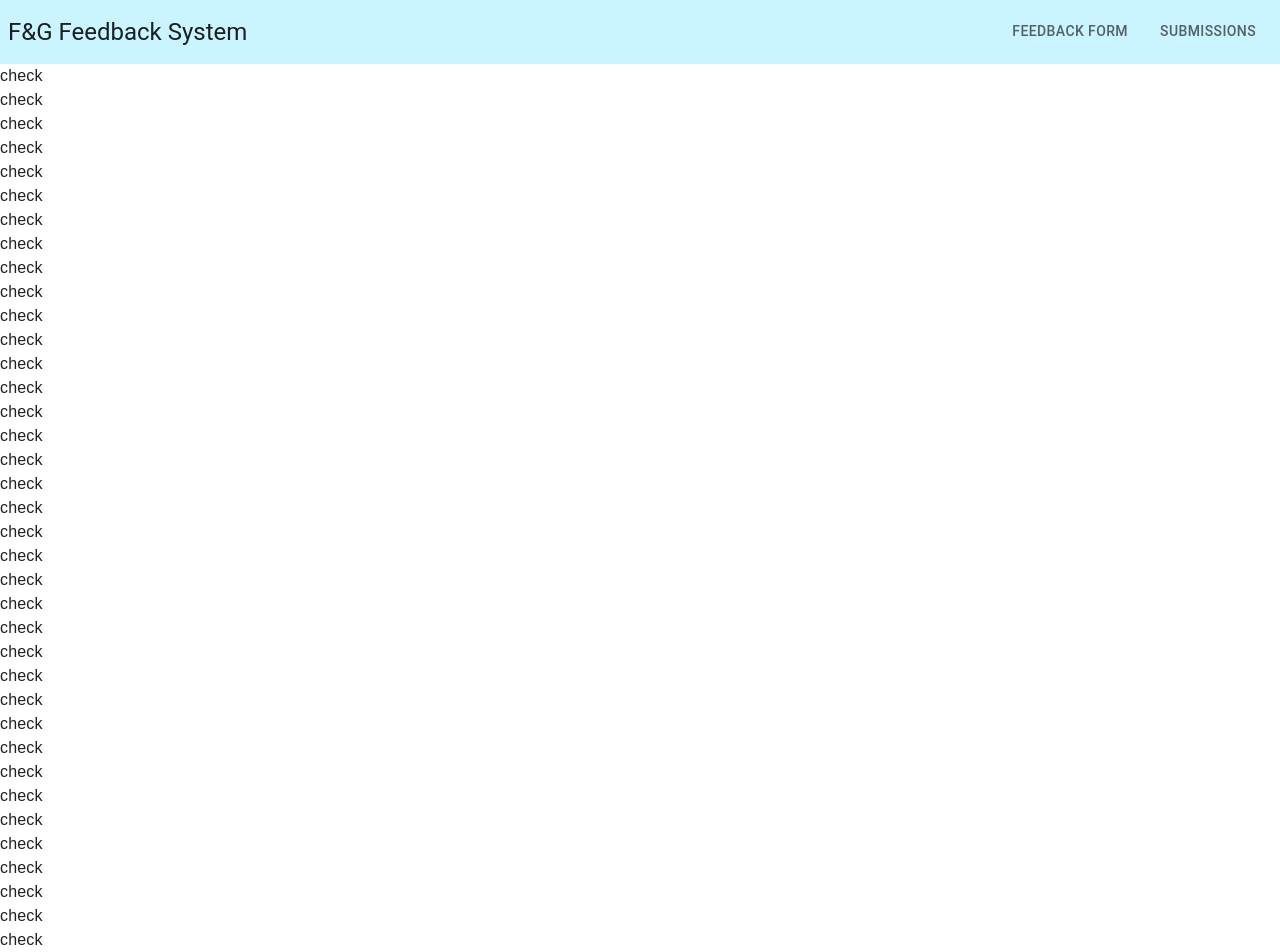
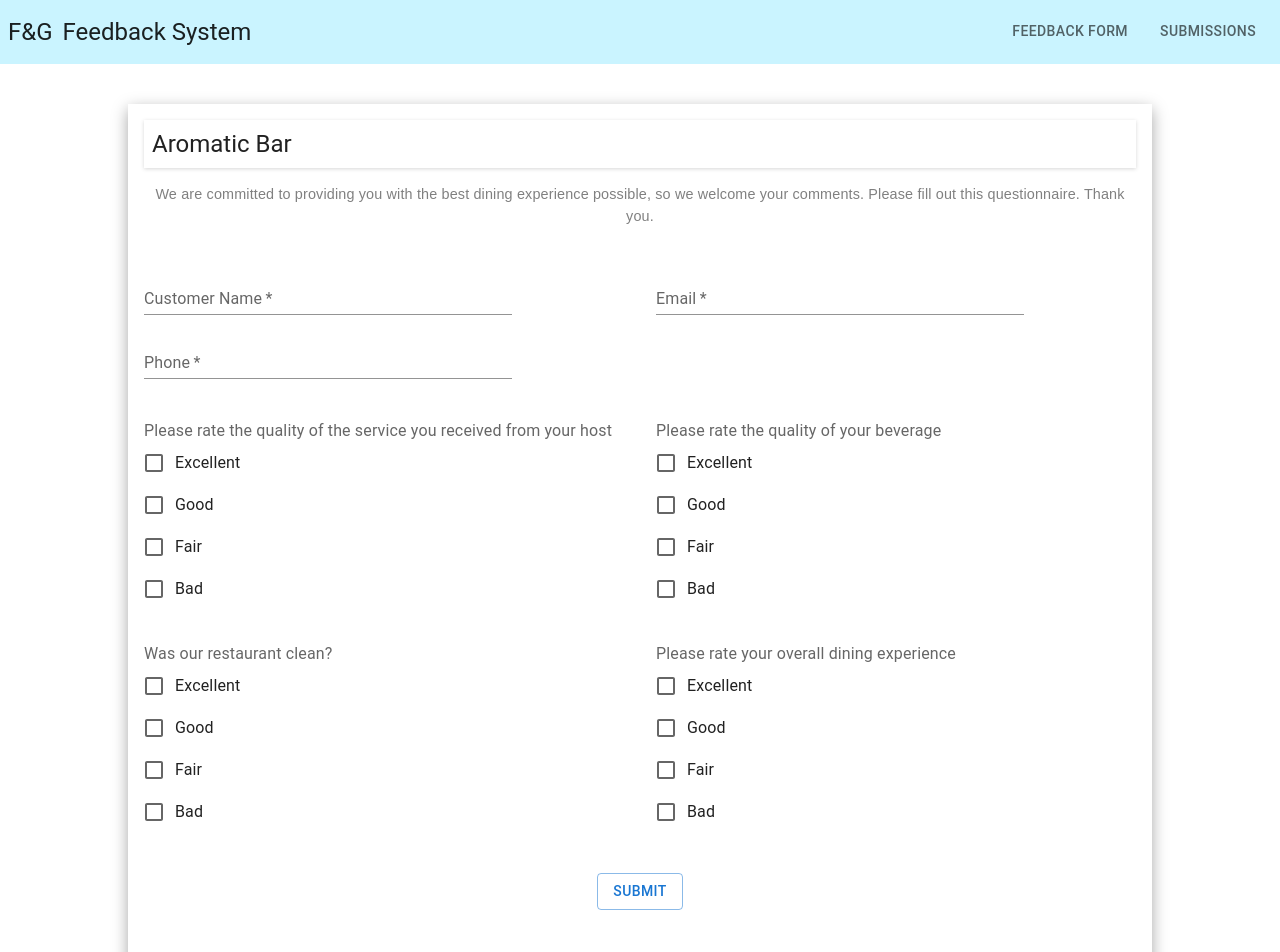
Before and after one commit to Nitesh-Samaniya/senpiper, a React (Create React App) app: page / in a window 1280 px wide. Shown: the top 952 px of the page. Built offline with nearby package versions, Linux system fonts and the light colour scheme.

Commit message:
form section added

```diff
--- a/src/App.js
+++ b/src/App.js
@@ -1,9 +1,13 @@
-import Box from '@mui/material/Box';
 import "./App.css";
-import { CssBaseline, Tab, Tabs, Toolbar, Typography } from '@mui/material';
+import { Tabs, Tab, Box, CssBaseline, Toolbar, Typography, useMediaQuery } from '@mui/material';
+import { useTheme } from '@mui/material/styles';
 import Form from './components/Form';
 
 function App() {
+  // const feedbackData = JSON.parse(localStorage.getItem("feedbackData")) || [];
+
+  const theme = useTheme();
+  const isMobile = useMediaQuery(theme.breakpoints.down('sm'));
 
   return (
     <Box sx={{fontFamily: 'sans-serif'}} className="App">
@@ -19,8 +23,15 @@ function App() {
           backgroundColor: '#CAF4FF'
         }}
       >
-        <Box>
-          <Typography variant="h5">F&G Feedback System</Typography>
+        <Box
+          sx={{
+            display: 'flex',
+            alignItems: 'center',
+            gap: '10px'
+          }}
+        >
+          <Typography variant={isMobile ? "h6" : "h5"}>F&G</Typography>
+          {!isMobile && <Typography variant="h5">Feedback System</Typography>}
         </Box>
 
         <Box>
@@ -33,7 +44,7 @@ function App() {
 
       <Toolbar />
 
-      <Box>
+      <Box mt={5}>
         <Form />
       </Box>
     </Box>
--- a/src/components/Form.jsx
+++ b/src/components/Form.jsx
@@ -1,83 +1,256 @@
-import React from 'react'
+import React, { useState } from 'react';
+import { TextField, Button, Checkbox, FormControlLabel, FormControl, FormLabel, Typography, Box } from '@mui/material';
+import useMediaQuery from '@mui/material/useMediaQuery';
 
-const Form = () => {
-  return(
-    <div>
-        <p>check</p>
-        <p>check</p>
-        <p>check</p>
-        <p>check</p>
-        <p>check</p>
-        <p>check</p>
-        <p>check</p>
-        <p>check</p>
-        <p>check</p>
-        <p>check</p>
-        <p>check</p>
-        <p>check</p>
-        <p>check</p>
-        <p>check</p>
-        <p>check</p>
-        <p>check</p>
-        <p>check</p>
-        <p>check</p>
-        <p>check</p>
-        <p>check</p>
-        <p>check</p>
-        <p>check</p>
-        <p>check</p>
-        <p>check</p>
-        <p>check</p>
-        <p>check</p>
-        <p>check</p>
-        <p>check</p>
-        <p>check</p>
-        <p>check</p>
-        <p>check</p>
-        <p>check</p>
-        <p>check</p>
-        <p>check</p>
-        <p>check</p>
-        <p>check</p>
-        <p>check</p>
-        <p>check</p>
-        <p>check</p>
-        <p>check</p>
-        <p>check</p>
-        <p>check</p>
-        <p>check</p>
-        <p>check</p>
-        <p>check</p>
-        <p>check</p>
-        <p>check</p>
-        <p>check</p>
-        <p>check</p>
-        <p>check</p>
-        <p>check</p>
-        <p>check</p>
-        <p>check</p>
-        <p>check</p>
-        <p>check</p>
-        <p>check</p>
-        <p>check</p>
-        <p>check</p>
-        <p>check</p>
-        <p>check</p>
-        <p>check</p>
-        <p>check</p>
-        <p>check</p>
-        <p>check</p>
-        <p>check</p>
-        <p>check</p>
-        <p>check</p>
-        <p>check</p>
-        <p>check</p>
-        <p>check</p>
-        <p>check</p>
-        <p>check</p>
+const Form = ({feedbackData}) => {
+  const [formData, setFormData] = useState({
+    customerName: '',
+    email: '',
+    phone: '',
+    serviceQuality: '',
+    beverageQuality: '',
+    cleanliness: '',
+    overallExperience: ''
+  });
+  const below735 = useMediaQuery('(max-width:735px)');
+  const below900 = useMediaQuery('(max-width:900px)');
+  const below600 = useMediaQuery('(max-width:600px)');
 
-    </div>
-  )
-}
 
-export default Form
+  const handleChange = (e) => {
+    const { name, value } = e.target;
+
+    if (name === 'serviceQuality' || name === 'beverageQuality' || name === 'cleanliness' || name === 'overallExperience') {
+      setFormData((prevData) => ({
+        ...prevData,
+        [name]: value
+      }));
+    } else {
+      if(name === 'phone'){
+        const regex = /^[0-9\b]+$/;
+        if (value === '' || (regex.test(value) && value.length <= 10)) {
+          setFormData({
+            ...formData,
+            [name]: value,
+          });
+        }
+      }else{
+        setFormData((prevData) => ({
+          ...prevData,
+          [name]: value
+        }));
+      }
+    }
+  };
+
+
+  const handleSubmit = (e) => {
+    e.preventDefault();
+    if (validateForm()) {
+      const feedbackData = JSON.parse(localStorage.getItem("feedbackData")) || [];
+      const data = [...feedbackData, formData];
+      localStorage.setItem('feedbackData', JSON.stringify(data));
+      setFormData({
+        customerName: '',
+        email: '',
+        phone: '',
+        serviceQuality: '',
+        beverageQuality: '',
+        cleanliness: '',
+        overallExperience: ''
+      })
+      alert('Thank you for completing the information');
+    }
+  };
+
+  const validateForm = () => {
+    if(formData.beverageQuality==='' || formData.cleanliness==='' || formData.overallExperience==='' || formData.serviceQuality===''){
+      alert("Please fill all the check boxes.")
+      return false;
+    }
+    return true;
+  };
+
+  return (
+    <form onSubmit={handleSubmit}>
+      <Box sx={{
+          width:'80%',
+          margin: 'auto',
+          padding: '1rem',
+          boxShadow: 'rgba(0, 0, 0, 0.35) 0px 5px 15px'
+        }}>
+
+        <Box>
+          {/* bar */}
+          <Box sx={{
+            width: '100%',
+            padding: '0.5rem',
+            boxShadow: 'rgba(0, 0, 0, 0.16) 0px 1px 4px'
+          }}>
+            <Typography variant="h5">Aromatic Bar</Typography>
+          </Box>
+
+          {/* desc */}
+          <Box mt={2} sx={{color: 'gray', textAlign: 'center', fontSize: below735 ? '0.7rem' : '0.9rem'}}>
+            We are committed to providing you with the best dining experience possible, so we welcome your comments. Please fill out this questionnaire. Thank you.
+          </Box>
+
+          {/* inputs */}
+          <Box mt={5} sx={{
+              display: 'grid',
+              gridTemplateColumns: below600 ? 'repeat(1,1fr)' : 'repeat(2,1fr)',
+              columnGap: '2rem',
+              rowGap: '1rem'
+            }}
+          >
+            <TextField
+              sx={{
+                  width: below900 ? 'calc(100% - 1rem)' : 'calc(80% - 1rem)',
+              }}
+              label="Customer Name" name="customerName" value={formData.customerName} onChange={handleChange} fullWidth required variant="standard" />
+
+            <TextField
+              sx={{
+                width: below900 ? 'calc(100% - 1rem)' : 'calc(80% - 1rem)',
+              }}
+              label="Email" name="email" value={formData.email} type="email" onChange={handleChange} fullWidth required variant="standard"/>
+            <TextField
+              sx={{
+                width: below900 ? 'calc(100% - 1rem)' : 'calc(80% - 1rem)',
+              }}
+              label="Phone" name="phone" value={formData.phone} type="tel" onChange={handleChange} fullWidth required variant="standard" inputProps={{ maxLength: 10 }}/>
+          </Box>
+
+          {/* rating */}
+          <Box mt={5} sx={{
+              display: 'grid',
+              gridTemplateColumns: below600 ? 'repeat(1,1fr)' : below900 ? 'repeat(2,1fr)' : 'repeat(2,1fr)',
+              columnGap: '2rem',
+              rowGap: '2rem'
+            }}>
+            <FormControl component="fieldset">
+              <FormLabel component="legend">Please rate the quality of the service you received from your host</FormLabel>
+              <FormControlLabel
+                control={<Checkbox checked={formData.serviceQuality === 'Excellent'} onChange={handleChange} />}
+                label="Excellent"
+                name="serviceQuality"
+                value="Excellent"
+              />
+              <FormControlLabel
+                control={<Checkbox checked={formData.serviceQuality === 'Good'} onChange={handleChange} />}
+                label="Good"
+                name="serviceQuality"
+                value="Good"
+              />
+              <FormControlLabel
+                control={<Checkbox checked={formData.serviceQuality === 'Fair'} onChange={handleChange} />}
+                label="Fair"
+                name="serviceQuality"
+                value="Fair"
+              />
+              <FormControlLabel
+                control={<Checkbox checked={formData.serviceQuality === 'Bad'} onChange={handleChange} />}
+                label="Bad"
+                name="serviceQuality"
+                value="Bad"
+              />
+            </FormControl>
+
+            <FormControl component="fieldset">
+              <FormLabel component="legend">Please rate the quality of your beverage</FormLabel>
+              <FormControlLabel
+                control={<Checkbox checked={formData.beverageQuality === 'Excellent'} onChange={handleChange} />}
+                label="Excellent"
+                name="beverageQuality"
+                value="Excellent"
+              />
+              <FormControlLabel
+                control={<Checkbox checked={formData.beverageQuality === 'Good'} onChange={handleChange} />}
+                label="Good"
+                name="beverageQuality"
+                value="Good"
+              />
+              <FormControlLabel
+                control={<Checkbox checked={formData.beverageQuality === 'Fair'} onChange={handleChange} />}
+                label="Fair"
+                name="beverageQuality"
+                value="Fair"
+              />
+              <FormControlLabel
+                control={<Checkbox checked={formData.beverageQuality === 'Bad'} onChange={handleChange} />}
+                label="Bad"
+                name="beverageQuality"
+                value="Bad"
+              />
+            </FormControl>
+
+            <FormControl component="fieldset">
+              <FormLabel component="legend">Was our restaurant clean?</FormLabel>
+              <FormControlLabel
+                control={<Checkbox checked={formData.cleanliness === 'Excellent'} onChange={handleChange} />}
+                label="Excellent"
+                name="cleanliness"
+                value="Excellent"
+              />
+              <FormControlLabel
+                control={<Checkbox checked={formData.cleanliness === 'Good'} onChange={handleChange} />}
+                label="Good"
+                name="cleanliness"
+                value="Good"
+              />
+              <FormControlLabel
+                control={<Checkbox checked={formData.cleanliness === 'Fair'} onChange={handleChange} />}
+                label="Fair"
+                name="cleanliness"
+                value="Fair"
+              />
+              <FormControlLabel
+                control={<Checkbox checked={formData.cleanliness === 'Bad'} onChange={handleChange} />}
+                label="Bad"
+                name="cleanliness"
+                value="Bad"
+              />
+            </FormControl>
+
+            <FormControl component="fieldset">
+              <FormLabel component="legend">Please rate your overall dining experience</FormLabel>
+              <FormControlLabel
+                control={<Checkbox checked={formData.overallExperience === 'Excellent'} onChange={handleChange} />}
+                label="Excellent"
+                name="overallExperience"
+                value="Excellent"
+              />
+              <FormControlLabel
+                control={<Checkbox checked={formData.overallExperience === 'Good'} onChange={handleChange} />}
+                label="Good"
+                name="overallExperience"
+                value="Good"
+              />
+              <FormControlLabel
+                control={<Checkbox checked={formData.overallExperience === 'Fair'} onChange={handleChange} />}
+                label="Fair"
+                name="overallExperience"
+                value="Fair"
+              />
+              <FormControlLabel
+                control={<Checkbox checked={formData.overallExperience === 'Bad'} onChange={handleChange} />}
+                label="Bad"
+                name="overallExperience"
+                value="Bad"
+              />
+            </FormControl>
+          </Box>
+
+          {/* button */}
+          <Box mt={5} mb={5} sx={{display: 'flex', justifyContent:'center'}}>
+            <Button variant="outlined" type="submit">Submit</Button>
+          </Box>
+        </Box>
+
+      </Box>
+
+    </form>
+  );
+};
+
+export default Form;
```
